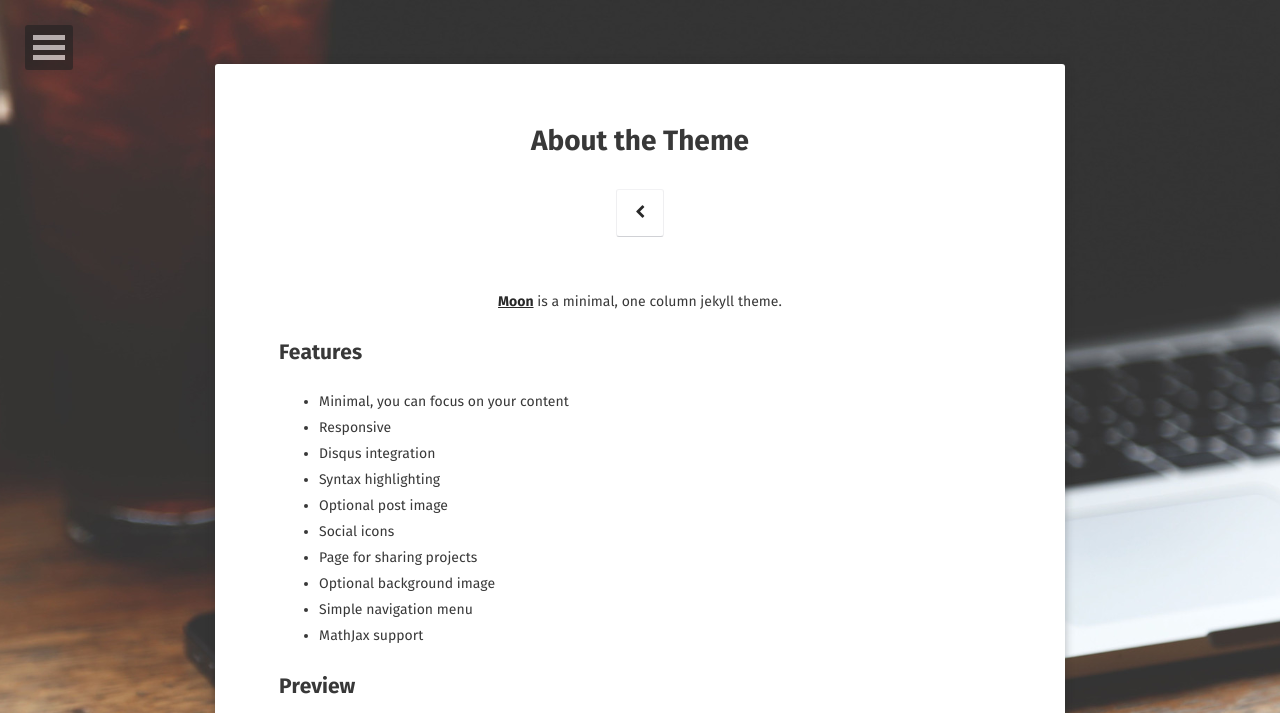
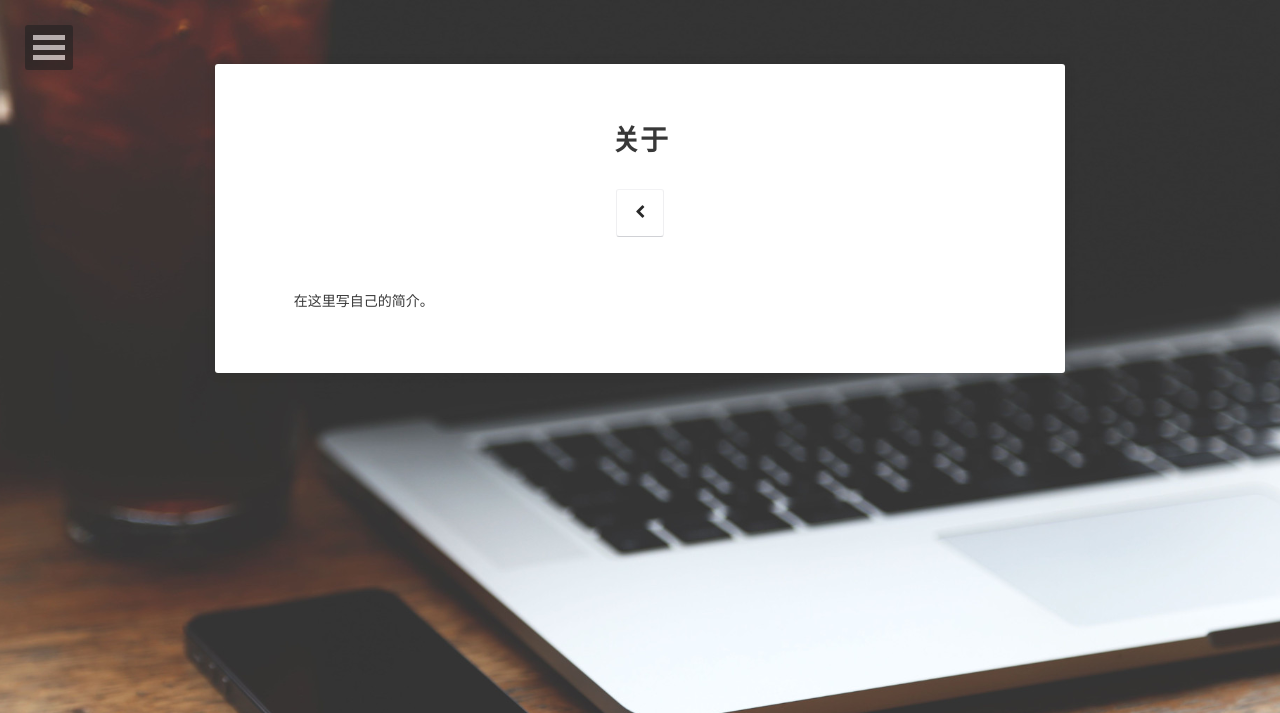
Before and after one commit to duxiehao/mafanghui, a Jekyll site: the page built from about/index.md, in a window 1280 px wide. Shown: the top 713 px of the page. Built offline with Jekyll 4.4.1, drawn with Linux system fonts in a browser that asks for light colours; some web fonts are replaced; some of the changed text lies outside the part shown; grey boxes are pictures that could not be loaded.

Commit message:
Update index.md

```diff
--- a/about/index.md
+++ b/about/index.md
@@ -1,37 +1,9 @@
 ---
 layout: page
-title: About the Theme
+title: 关于
 tags: [about, Jekyll, theme, moon]
 date: 2016-03-21
 comments: false
 ---
 
-<center><a href="http://taylantatli.github.io/Moon"><b>Moon</b></a> is a minimal, one column jekyll theme.</center>
-
-## Features
-* Minimal, you can focus on your content
-* Responsive
-* Disqus integration
-* Syntax highlighting
-* Optional post image
-* Social icons
-* Page for sharing projects
-* Optional background image
-* Simple navigation menu
-* MathJax support
-
-## Preview
-
-{% capture images %}
-    https://cloud.githubusercontent.com/assets/754514/14509720/61c61058-01d6-11e6-93ab-0918515ecd56.png
-    https://cloud.githubusercontent.com/assets/754514/14509716/61ac6c8e-01d6-11e6-879f-8308883de790.png
-{% endcapture %}
-{% include gallery images=images caption="Screenshots of Moon Theme" cols=2 %}
-
-See a [live version of Moon](http://taylantatli.github.io/Moon) hosted on GitHub.
-
-## Getting Started
-
-To learn how to install and use this theme check out the [Setup Guide](http://taylantatli.me/Moon/moon-theme/) for more information.
-
-[Install Moon](https://github.com/TaylanTatli/Moon){: .btn}
+在这里写自己的简介。
```
